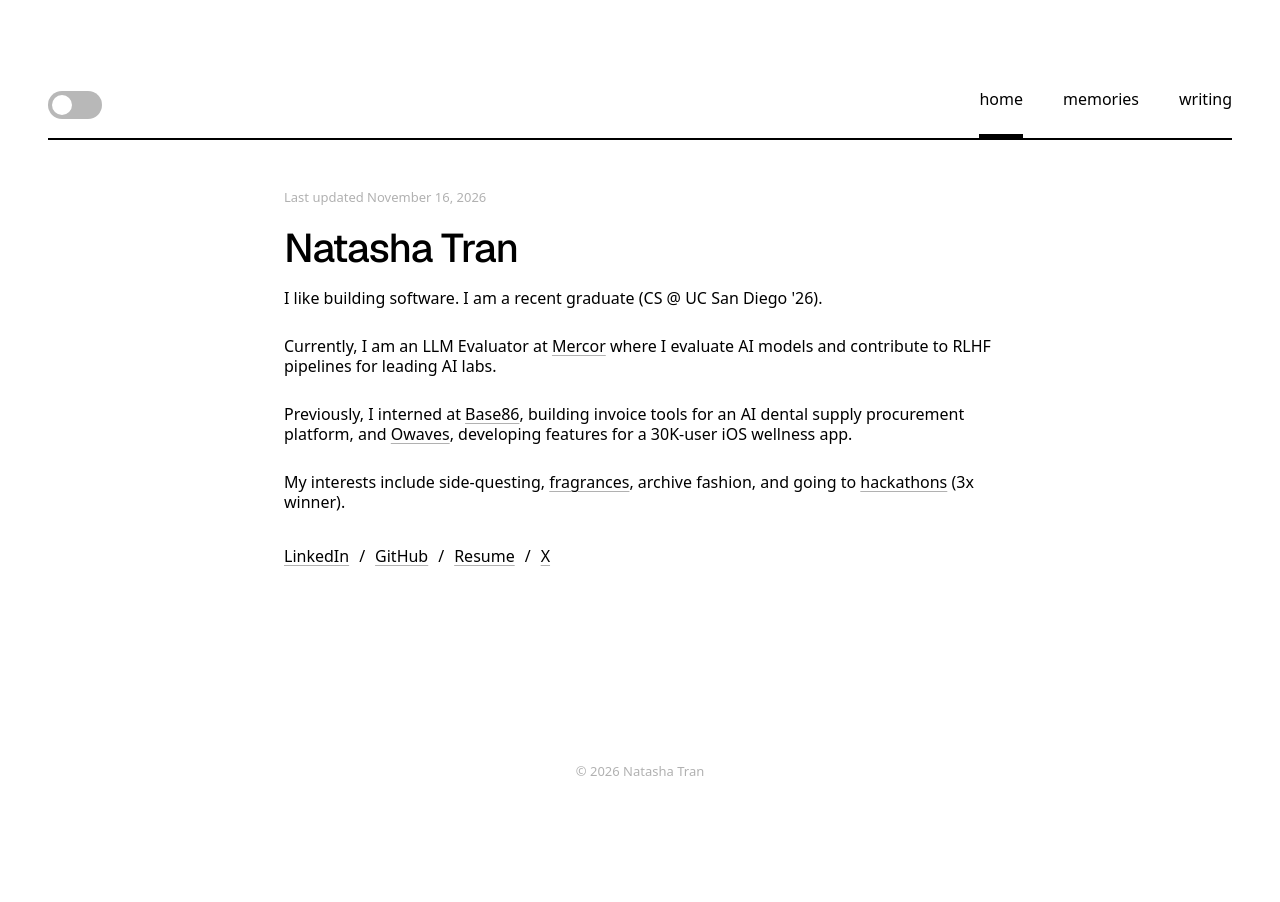
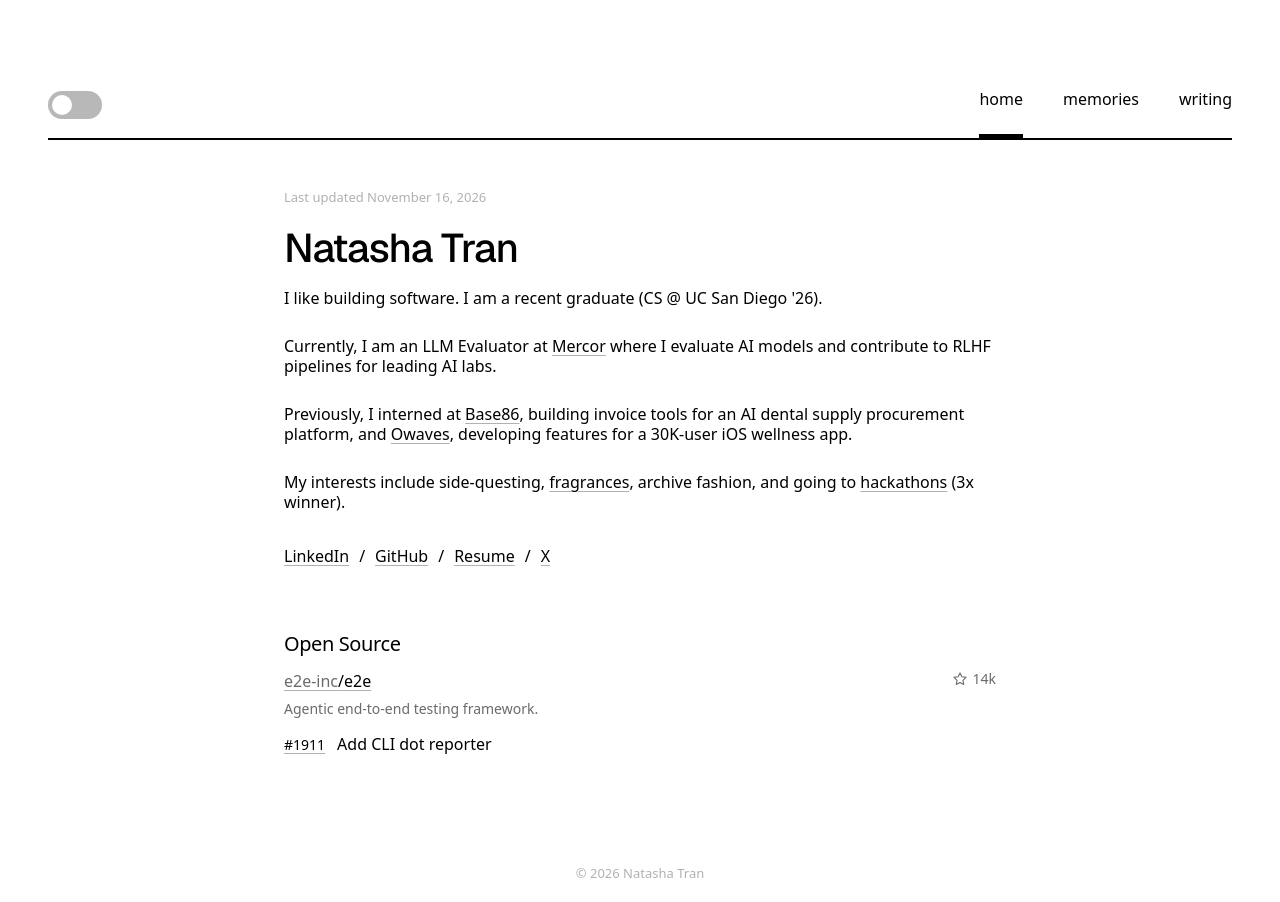
Before and after one commit to FaZeDrug/fazedrug.github.io, a Next.js app in the folder my-site/: page / in a window 1280 px wide. Before the commit the page ends 800 px from the top, so only its background shows below. Built offline with nearby package versions, Linux system fonts and the light colour scheme.

Commit message:
add my open source lol

```diff
--- /dev/null
+++ b/my-site/app/components/open-source-list.tsx
@@ -0,0 +1,77 @@
+export type OpenSourceProject = {
+  owner: string;
+  repo: string;
+  description: string;
+  stars?: string;
+  contributions: { pr: number; title: string }[];
+};
+
+// Shared layout. Add or edit project content in open-source.tsx.
+export function OpenSourceList({ projects }: { projects: OpenSourceProject[] }) {
+  return (
+    <section className="open-source" aria-labelledby="open-source-heading">
+      <h2 id="open-source-heading">Open Source</h2>
+
+      <ul className="open-source-repositories">
+        {projects.map((project) => {
+          const repoUrl = `https://github.com/${project.owner}/${project.repo}`;
+
+          return (
+            <li key={`${project.owner}/${project.repo}`}>
+              <div className="open-source-repository-header">
+                <a
+                  className="open-source-repository-link"
+                  href={repoUrl}
+                  target="_blank"
+                  rel="noopener noreferrer"
+                >
+                  <span className="open-source-owner">{project.owner}</span>/{project.repo}
+                </a>
+                {project.stars && (
+                  <span
+                    className="open-source-stars"
+                    role="img"
+                    aria-label={`About ${project.stars} GitHub stars`}
+                  >
+                    <svg
+                      width="16"
+                      height="16"
+                      viewBox="0 0 24 24"
+                      fill="none"
+                      stroke="currentColor"
+                      strokeWidth="1.6"
+                      strokeLinecap="round"
+                      strokeLinejoin="round"
+                      aria-hidden="true"
+                    >
+                      <path d="m12 3 2.78 5.63 6.22.91-4.5 4.39 1.06 6.2L12 17.2l-5.56 2.93 1.06-6.2L3 9.54l6.22-.91Z" />
+                    </svg>
+                    {project.stars}
+                  </span>
+                )}
+              </div>
+
+              <p className="open-source-description">{project.description}</p>
+
+              <ul className="open-source-contributions">
+                {project.contributions.map(({ pr, title }) => (
+                  <li key={pr}>
+                    <a
+                      href={`${repoUrl}/pull/${pr}`}
+                      target="_blank"
+                      rel="noopener noreferrer"
+                      aria-label={`Pull request ${pr}: ${title}`}
+                    >
+                      #{pr}
+                    </a>
+                    <span>{title}</span>
+                  </li>
+                ))}
+              </ul>
+            </li>
+          );
+        })}
+      </ul>
+    </section>
+  );
+}
--- /dev/null
+++ b/my-site/app/components/open-source.tsx
@@ -0,0 +1,21 @@
+import { OpenSourceList, type OpenSourceProject } from "./open-source-list";
+
+// Copy a project below to add another repo, or add more PRs to contributions.
+// Links are generated from owner, repo, and pr. Update stars manually, or omit it.
+const projects: OpenSourceProject[] = [
+  {
+    owner: "e2e-inc",
+    repo: "e2e",
+    description: "Agentic end-to-end testing framework.",
+    stars: "14k",
+    contributions: [
+      { pr: 1911, title: "Add CLI dot reporter" },
+    ],
+
+  },
+
+];
+
+export function OpenSource() {
+  return <OpenSourceList projects={projects} />;
+}
--- a/my-site/app/globals.css
+++ b/my-site/app/globals.css
@@ -102,6 +102,81 @@ a:focus-visible {
 .social-links li:not(:last-child)::after {
   content: "/";
   margin: 0 10px;
+}
+
+.open-source {
+  margin-top: 64px;
+  font-size: 16px;
+  line-height: 1.5;
+}
+
+.open-source h2 {
+  margin: 0 0 10px;
+  font-size: 20px;
+  line-height: 1.4;
+  font-weight: 500;
+  letter-spacing: -0.02em;
+}
+
+.open-source-repositories,
+.open-source-contributions {
+  display: grid;
+  margin: 0;
+  padding: 0;
+  list-style: none;
+}
+
+.open-source-repositories {
+  gap: 32px;
+}
+
+.open-source-repository-header {
+  display: flex;
+  align-items: baseline;
+  justify-content: space-between;
+  gap: 16px;
+}
+
+.open-source-repository-link {
+  min-width: 0;
+  color: var(--text-color);
+  overflow-wrap: anywhere;
+}
+
+.open-source-owner,
+.open-source-stars,
+.open-source-description {
+  color: var(--dark-grey);
+}
+
+.open-source-stars {
+  display: inline-flex;
+  flex-shrink: 0;
+  align-items: center;
+  gap: 5px;
+  font-size: 14px;
+  white-space: nowrap;
+}
+
+.open-source-description {
+  margin: 5px 0 0;
+  font-size: 14px;
+}
+
+.open-source-contributions {
+  gap: 7px;
+  margin-top: 13px;
+}
+
+.open-source-contributions li {
+  display: grid;
+  grid-template-columns: max-content minmax(0, 1fr);
+  align-items: baseline;
+  gap: 12px;
+}
+
+.open-source-contributions a {
+  font-size: 14px;
 }
 
 .site-footer {
--- a/my-site/app/page.tsx
+++ b/my-site/app/page.tsx
@@ -1,3 +1,4 @@
+import { OpenSource } from "./components/open-source";
 import { SocialLinks } from "./components/social-links";
 
 export default function Home() {
@@ -23,7 +24,18 @@ export default function Home() {
         </div>
 
         <SocialLinks />
+
+        {/* <div className="oss">
+          <p> Open Source Contributions</p>
+          <p><a href="https://github.com/e2e-inc/e2e" target="_blank" rel="noopener noreferrer">e2e</a></p>
+          <p> Agentic end-to-end testing framework </p>
+          <p> CLI dot reporter <a href="https://github.com/e2e-inc/e2e/pull/1911" target="_blank" rel="noopener noreferrer">#1911</a> </p>
+
+        </div> */}
+
+        <OpenSource />
       </main>
+
 
       <footer className="site-footer">&copy; 2026 Natasha Tran</footer>
     </>
```
